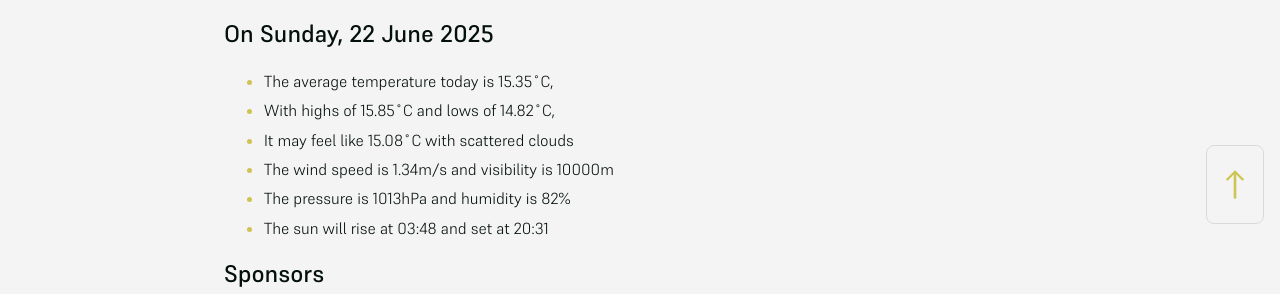
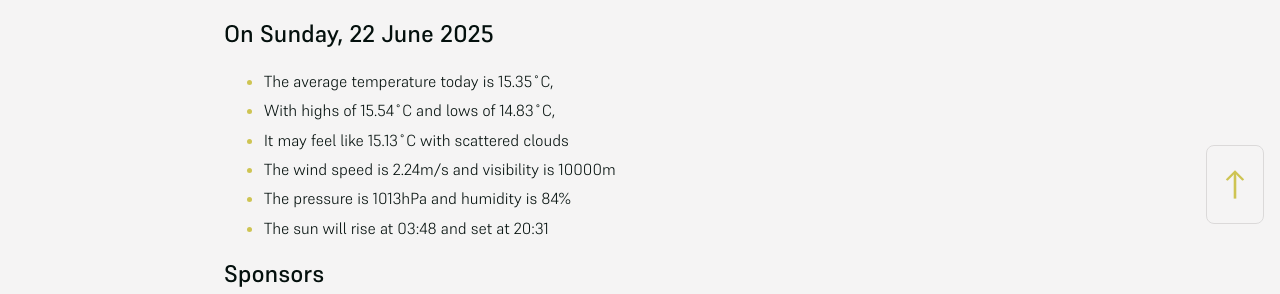
Before and after one commit to mat-0/cheltenham-open-data, a Jekyll site: the page built from index.md, in a window 1280 px wide. Shown: the part 660-954 px from the top of the page. Built offline with Jekyll 4.4.1, drawn with Linux system fonts in a browser that asks for light colours.

Commit message:
Updated 2025-06-22 04:07:30

```diff
--- a/index.md
+++ b/index.md
@@ -11,10 +11,10 @@ seo: Menu
 ## On Sunday, 22 June 2025
 
 - The average temperature today is 15.35˚C,
-- With highs of 15.85˚C and lows of 14.82˚C,
-- It may feel like 15.08˚C with scattered clouds
-- The wind speed is 1.34m/s and visibility is 10000m
-- The pressure is 1013hPa and humidity is 82%
+- With highs of 15.54˚C and lows of 14.83˚C,
+- It may feel like 15.13˚C with scattered clouds
+- The wind speed is 2.24m/s and visibility is 10000m
+- The pressure is 1013hPa and humidity is 84%
 - The sun will rise at 03:48 and set at 20:31
 
 <!-- weather_marker ends -->
```
Also changed, not shown: _data/flood.json (+4 -4 lines), _pages/news.md (+4 -4 lines).
